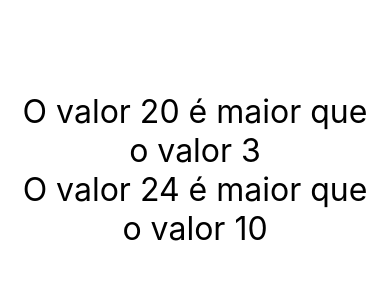
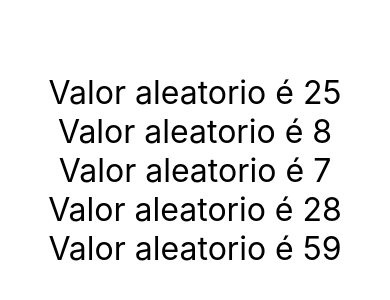
Before and after one commit to eliasantana/aulareact, a React Native app in the folder aula1/: screen / in a window 390 px wide. Shown: the part 252-552 px from the top of the page. Built offline with nearby package versions, Linux system fonts and the light colour scheme.

Commit message:
Execício - números aleatórios

```diff
--- a/aula1/src/App.js
+++ b/aula1/src/App.js
@@ -11,6 +11,7 @@ import Primeiro from './components/Primeiro'
 import Estilo from './components/estilo'
 import CompPadrao, { Comp1, Comp2 } from './components/Multi'
 import MinMax from './components/MinMax'
+import Aleatorio from './components/Aleatorio'
 
 // As Functions Expressions são funções anônimas que podem ser  utlizadas para facilidar
 /*
@@ -32,9 +33,15 @@ export default function (){
 
 export default () => (
         <View style={style.App}>
+
+                <Aleatorio min={1} maximo={60}/>
+                <Aleatorio min={1} maximo={60}/>
+                <Aleatorio min={1} maximo={60}/>
+                <Aleatorio min={1} maximo={60}/>
+                <Aleatorio min={1} maximo={60}/>
+                {/*
                 <MinMax min={3} max={20}/>
                 <MinMax min={10} max={24}/>
-                {/*
                 <CompPadrao/>
                 <Comp1/>
                 <Comp2/>
--- /dev/null
+++ b/aula1/src/components/Aleatorio.js
@@ -0,0 +1,17 @@
+import React from 'react'
+import { Text } from 'react-native'
+import Estilo from './estilo'
+
+export default props => {
+const {min, maximo} = props
+const delta = maximo-min+1
+const aleatorio = parseInt(Math.random() * delta) + props.min
+
+return (
+      <Text style={Estilo.fontG}>
+          Valor aleatorio é {aleatorio}
+      </Text>
+
+)
+
+}
```
